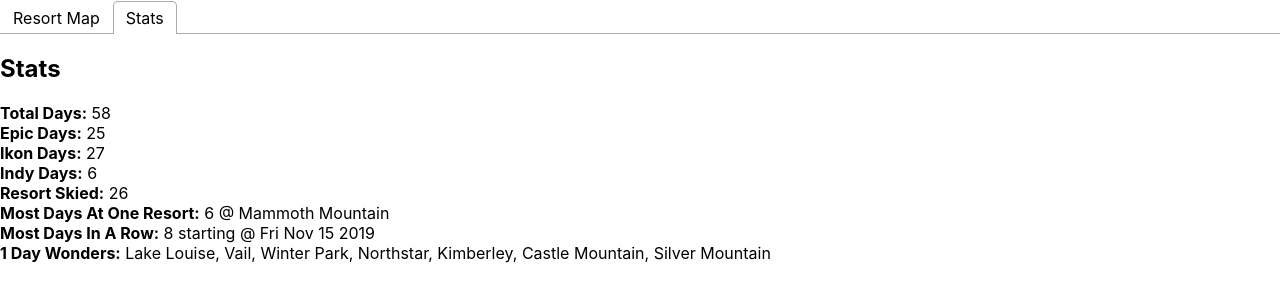
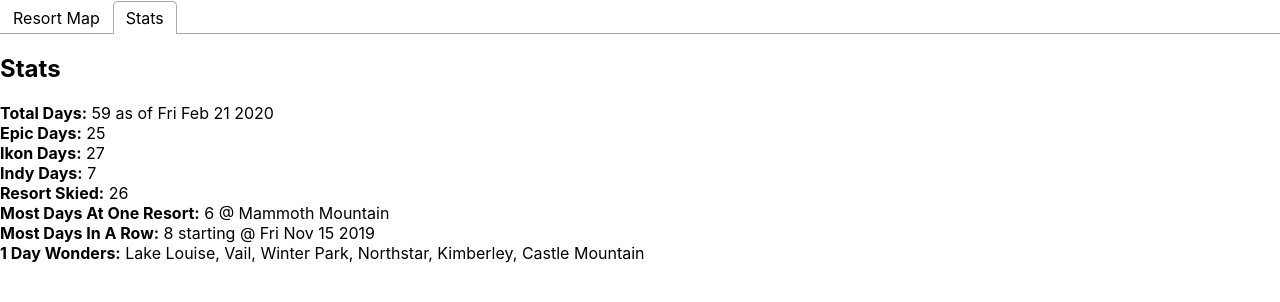
Before and after one commit to lukenorman/snowy, a React (Create React App) app: page / in a window 1280 px wide. Both pictures are taken after a click on the tab "Stats". Shown: the top 302 px of the page. Built offline with nearby package versions, Linux system fonts and the light colour scheme; no server answers.

Commit message:
Add day and update stats

```diff
--- a/src/components/Stats/Stats.js
+++ b/src/components/Stats/Stats.js
@@ -12,6 +12,7 @@
     const [oneDay, setOneDay] = useState([])
     const [daysInARow, setDaysInARow] = useState(0)
     const [daysInARowStart, setDaysInARowStart] = useState(null)
+    const [mostRecentDate, setMostRecentDate] = useState("")
 
     const datesEqual = (date,startDate,days) => {
         let secondDate = new Date(startDate)
@@ -38,6 +39,10 @@
         let maxConsecutiveStart = new Date(Days[0].date)
         let consecutiveDays = 0;
         let startDate = new Date(Days[0].date);
+        if (Days[Days.length-1] && Days[Days.length-1].date) {
+            let dateObject = new Date(Days[Days.length-1].date)
+            setMostRecentDate(dateObject.toDateString())
+        }
         for (let day of Days) {
             let date = new Date(day.date)
             if (datesEqual(date,startDate,consecutiveDays)) {
@@ -82,11 +87,11 @@
         setOneDay(oneDayWonders)
         setDaysInARow(maxConsecutive)
         setDaysInARowStart(maxConsecutiveStart)
-    }, [setEpicDays, setIkonDays, setIndyDays, setResortsSkied, setMostDays, setOneDay, setDaysInARow, setDaysInARowStart]);
+    }, [setEpicDays, setIkonDays, setIndyDays, setResortsSkied, setMostDays, setOneDay, setDaysInARow, setDaysInARowStart, setMostRecentDate]);
 
     return (<div>
                 <h2>Stats</h2>
-                <div><b>Total Days:</b> {Days.length} </div>
+                <div><b>Total Days:</b> {Days.length} as of {mostRecentDate}</div>
                 <div><b>Epic Days:</b> {epicDays} </div>
                 <div><b>Ikon Days:</b> {ikonDays} </div>
                 <div><b>Indy Days:</b> {indyDays} </div>
--- a/src/constants/days.js
+++ b/src/constants/days.js
@@ -63,4 +63,5 @@
     {date: '2020/02/16', resort: 'Fernie'},
     {date: '2020/02/18', resort: 'Castle Mountain'},
     {date: '2020/02/20', resort: 'Silver Mountain'},
+    {date: '2020/02/21', resort: 'Silver Mountain'},
 ])
```
